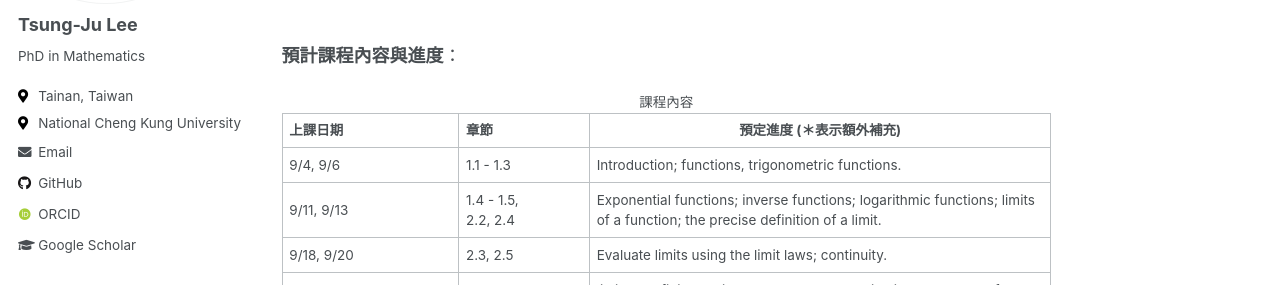
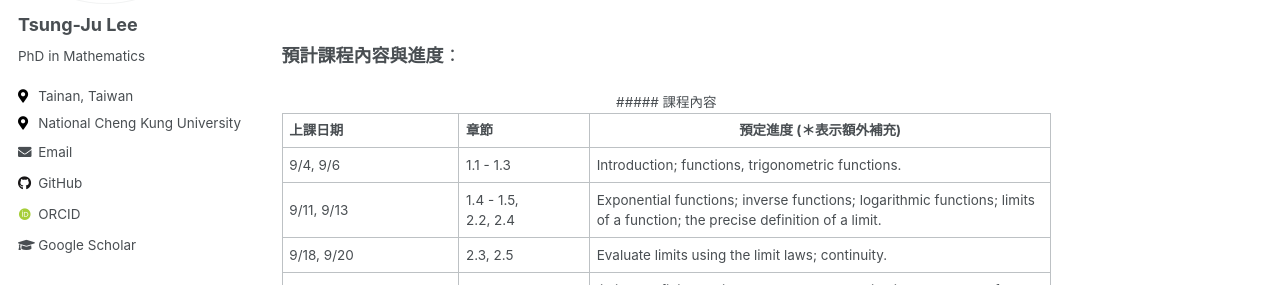
Before and after one commit to yusd24/yusd24.github.io, a Jekyll site: the page built from _teaching/2023-fall-calculus.md, in a window 1280 px wide and 900 px high, scrolled down 552 px. Shown: the part 166-451 px from the top of the window. Built offline with Jekyll 4.4.1, drawn with Linux system fonts in a browser that asks for light colours; some web fonts are replaced.

Commit message:
Update 2023-fall-calculus.md

```diff
--- a/_teaching/2023-fall-calculus.md
+++ b/_teaching/2023-fall-calculus.md
@@ -36,7 +36,7 @@ location: "Taiwan, Taiwan"
 
 <p><b>預計課程內容與進度</b>：
 <table border="1">
-  <caption style="caption-side:top"><center>課程內容</center></caption>
+  <caption style="caption-side:top"><center> ##### 課程內容</center></caption>
   <tr>
     <th style="width:23%"> 上課日期 </th>
     <th style="width:17%"> 章節 </th>
```
